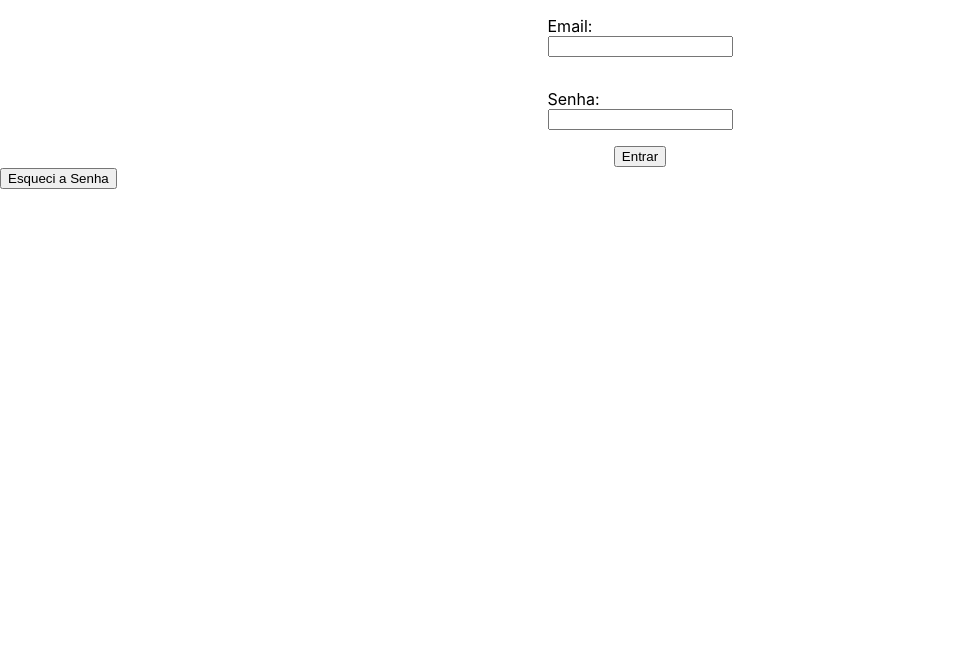
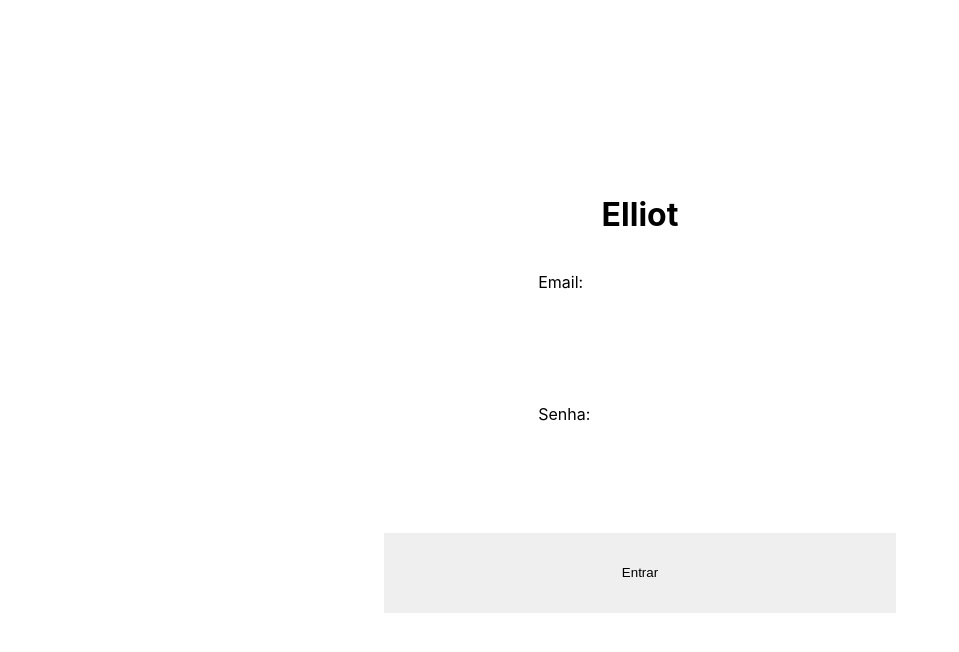
Before and after one commit to enieber/desafio-elliot, a React (Create React App) app: page /login in a window 1280 px wide. Shown: the top 652 px of the page, without its empty margins (0-959 px from the left). Built offline with nearby package versions, Linux system fonts and the light colour scheme; what styled-media-query would draw is missing.

Commit message:
fix(enieber) align home/login page

```diff
--- a/src/Clients.js
+++ b/src/Clients.js
@@ -8,13 +8,14 @@ import Graph from './Graph';
 const Container = styled.div`
   display: flex;
   flex-direction: column;
+  min-height: 50vh;
 `;
 
 const ClientsContainer = styled.div`
   display: flex;
   flex-direction: column;
-  height: 140vh;
-  margin-top: 10em;
+  min-height: 140vh;
+  margin-top: 5em;
 `;
 
 const List = styled.ul`
--- a/src/Graph.js
+++ b/src/Graph.js
@@ -5,8 +5,7 @@ import { PieChart, Pie, Sector } from 'recharts';
 const GraphContainer = styled.div`
   display: flex;
   justify-content: center;
-  height: 150vh;
-  margin: 2em;
+  min-height: 50vh;
 `;
 
 const renderActiveShape = (props) => {
--- /dev/null
+++ b/src/components/index.js
@@ -0,0 +1,23 @@
+import styled from 'styled-components'
+
+export const LabelStyled = styled.label`
+  display: flex;
+  flex-direction: column;
+  margin-top: 1em;
+  margin-bottom: 1em;
+`;
+
+export const InputStyled = styled.input`
+  height: 5vh;
+  border: none;
+  padding: 1em;
+  margin-top: 1em;
+`;
+
+export const Button = styled.button`
+  padding: 0.5em;
+  margin: 1em;
+  border: none;
+  height: 10vh;
+  width: 40vw;
+`;
--- a/src/home/Header.js
+++ b/src/home/Header.js
@@ -1,5 +1,7 @@
 import React from 'react';
 import styled from 'styled-components';
+
+import { Button } from '../components';
 
 const HeaderContainer = styled.header`
   display: flex;
@@ -7,8 +9,9 @@ const HeaderContainer = styled.header`
   justify-content: space-between;
   margin: 2em;
   align-items: center;
-  flex: 1;
+  min-height: 10vh;
 `;
+
 
 
 export default class Header extends React.PureComponent {
@@ -16,11 +19,11 @@ export default class Header extends React.PureComponent {
 	return (
 	    <HeaderContainer>
 		  <h1>Elliot</h1>
-		  <button
+		  <Button
 			  onClick={this.props.logout}
 		    >
 		    Sair
-		</button>
+		</Button>
 	    </HeaderContainer>
 	);
     }
--- a/src/user/Login.js
+++ b/src/user/Login.js
@@ -6,19 +6,25 @@ import {
 } from "react-router-dom";
 
 import { login, hasAuthentication } from '../auth';
+import {
+    Button,
+    InputStyled,
+    LabelStyled,
+} from '../components';
+
+const ContainerLogin = styled.div`
+  display: flex;
+  flex-direction: column;
+  align-items: center;
+  justify-content: center;
+  height: 100%;
+`;
 
 const FormStyled = styled.form`
     display: flex;
     flex-direction: column;
     align-items: center;
     justify-content: space-around;
-`;
-
-const LabelStyled = styled.label`
-  display: flex;
-  flex-direction: column;
-  margin-top: 1em;
-  margin-bottom: 1em;
 `;
 
 export default class Login extends React.Component {
@@ -41,7 +47,8 @@ export default class Login extends React.Component {
       if (redirect) return <Redirect to={from} />;
 
 	return (
-	  <div>
+	  <ContainerLogin>
+	      <h1>Elliot</h1>
 	    <Formik
 	        initialValues={{
 		    email: '',
@@ -82,7 +89,7 @@ export default class Login extends React.Component {
 		        onSubmit={handleSubmit}>
 		        <LabelStyled>
 			    Email:
-			    <input
+			    <InputStyled
 				type="email"
 				name="email"
 				onChange={handleChange}
@@ -93,7 +100,7 @@ export default class Login extends React.Component {
 			</LabelStyled>
 			    <LabelStyled>
 				Senha:
-				<input
+				<InputStyled
 				    type="password"
 				    name="password"
 				    onChange={handleChange}
@@ -102,17 +109,16 @@ export default class Login extends React.Component {
 				/>
 				{errors.password && touched.password && errors.password}
 			    </LabelStyled>
-			    <button
+			    <Button
 				type="submit"
 				disabled={isSubmitting}
 			    >
 				Entrar
-			    </button>
+			    </Button>
 		    </FormStyled>
 		    )}
 		</Formik>
-		<button>Esqueci a Senha</button>
-	    </div>
+	    </ContainerLogin>
 	);
     }
 }
```
